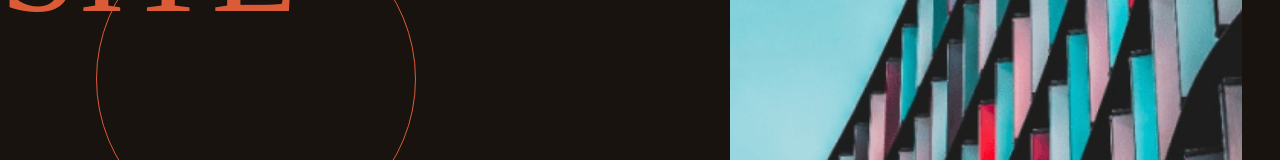
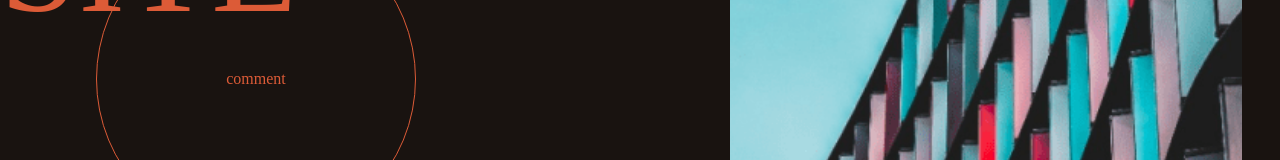
Before and after one commit to L-jy16/jy_portfolio_C, a React (Create React App) app: page /addplus in a window 1280 px wide. Shown: the part 407-567 px from the top of the page. Built offline with nearby package versions, Linux system fonts and the light colour scheme; a web font is replaced by a local one.

Commit message:
2024.01.05

```diff
--- a/src/components/work/AddPlus.jsx
+++ b/src/components/work/AddPlus.jsx
@@ -65,6 +65,7 @@ const AddPlus = () => {
                     <div className="circle_wrap">
                         <div className='circle' onClick={() => commentHandle()}>
                             {/* <div className="coin"></div> */}
+                            <span>comment</span>
                         </div>
                     </div>
                 </div>
```
Also changed, not shown: src/components/work/AboutMe.jsx (+0 -16 lines).
